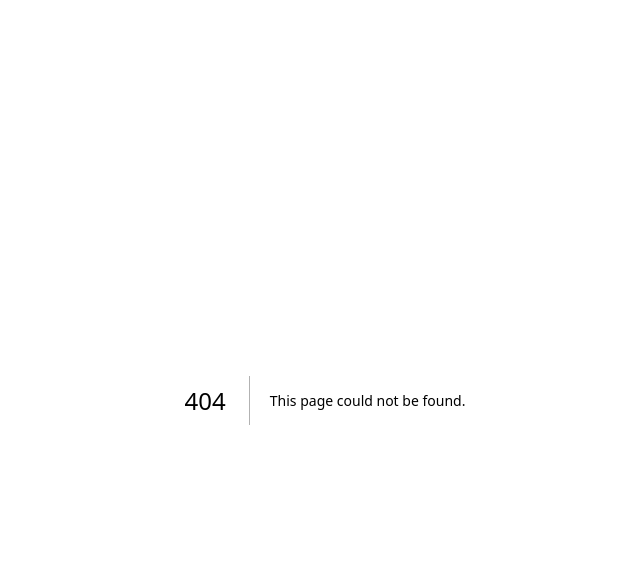
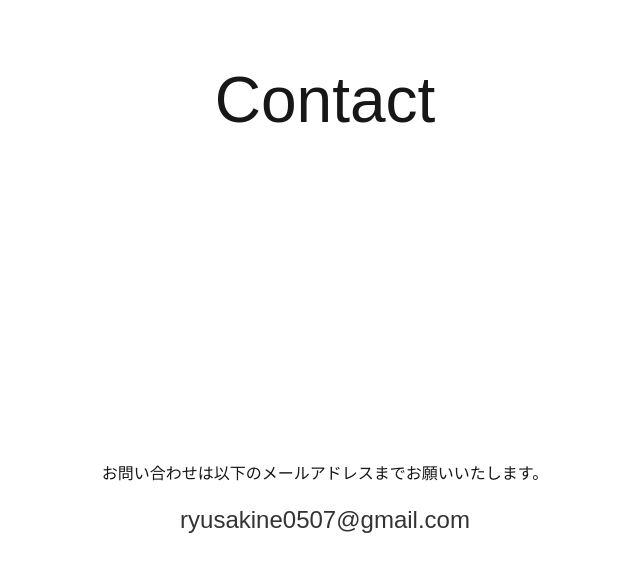
Before and after one commit to ryu-ton10/ryusei_worksite, a Next.js app: page /contact in a window 1280 px wide. Before the commit this address had no page. Shown: the top 572 px of the page, without its empty margins (315-955 px from the left). Built offline with nearby package versions, Linux system fonts and the light colour scheme.

Commit message:
add contact page

```diff
--- /dev/null
+++ b/app/contact/page.scss
@@ -0,0 +1,33 @@
+.contact {
+  height: 100vh;
+  width: 100%;
+  display: grid;
+  grid-template-rows: 1fr 3fr;
+  align-items: center;
+  padding: 0 150px;
+
+  h1 {
+    display: flex;
+    justify-content: center;
+    font-size: 4rem;
+    width: 100%;
+  }
+
+  .contact__content {
+    display: flex;
+    flex-direction: column;
+    align-items: center;
+    gap: 1rem;
+
+    a {
+      font-size: 1.5rem;
+      color: #333;
+      text-decoration: none;
+      transition: color 0.3s;
+
+      &:hover {
+        color: #c22729;
+      }
+    }
+  }
+}
--- /dev/null
+++ b/app/contact/page.tsx
@@ -0,0 +1,13 @@
+import './page.scss';
+
+export default function Contact() {
+  return (
+    <div className="contact">
+      <h1>Contact</h1>
+      <div className="contact__content">
+        <p>お問い合わせは以下のメールアドレスまでお願いいたします。</p>
+        <a href="mailto:ryusakine0507@gmail.com">ryusakine0507@gmail.com</a>
+      </div>
+    </div>
+  );
+}
```
